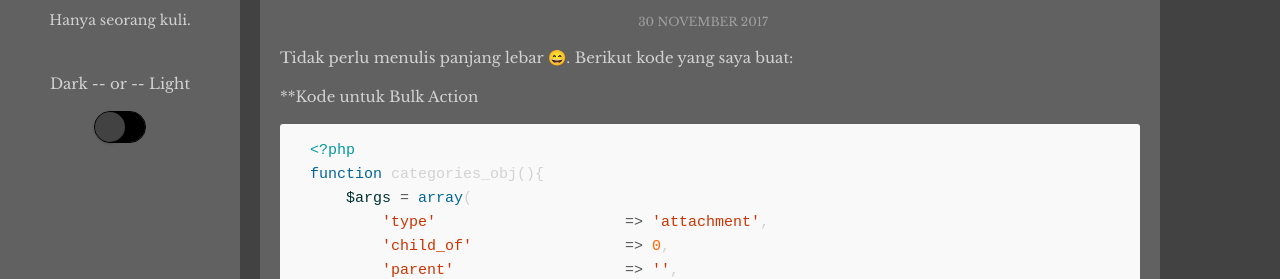
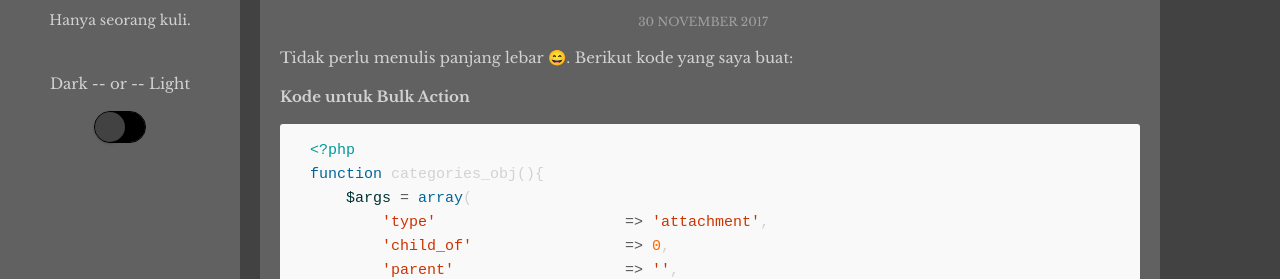
Before and after one commit to hicnblog/hicnblog.github.io, a Jekyll site: the page built from _posts/2017-11-30-menambahkan-bulk-action-dan-filter-kategori-di-media-wordpress.markdown, in a window 1280 px wide and 900 px high, scrolled down 453 px. Shown: the part 173-452 px from the top of the window. Built offline with Jekyll 4.4.1, drawn with Linux system fonts in a browser that asks for light colours; emoji names are drawn with the system emoji font; comment, search, counter and statistics services are not loaded; some of the changed text lies outside the part shown.

```diff
--- a/_posts/2017-11-30-menambahkan-bulk-action-dan-filter-kategori-di-media-wordpress.markdown
+++ b/_posts/2017-11-30-menambahkan-bulk-action-dan-filter-kategori-di-media-wordpress.markdown
@@ -10,7 +10,7 @@ layout: post
 
 Tidak perlu menulis panjang lebar :smile:. Berikut kode yang saya buat:
 
-**Kode untuk Bulk Action
+**Kode untuk Bulk Action**
 
 {% highlight php %}
 <?php
@@ -82,7 +82,7 @@ function custom_bulk_action_handler($redirect_to, $action_name, $post_ids){
 ?>
 {% endhighlight %}
 
-**Kode untuk Filter
+**Kode untuk Filter**
 
 {% highlight php %}
 <?php
```
